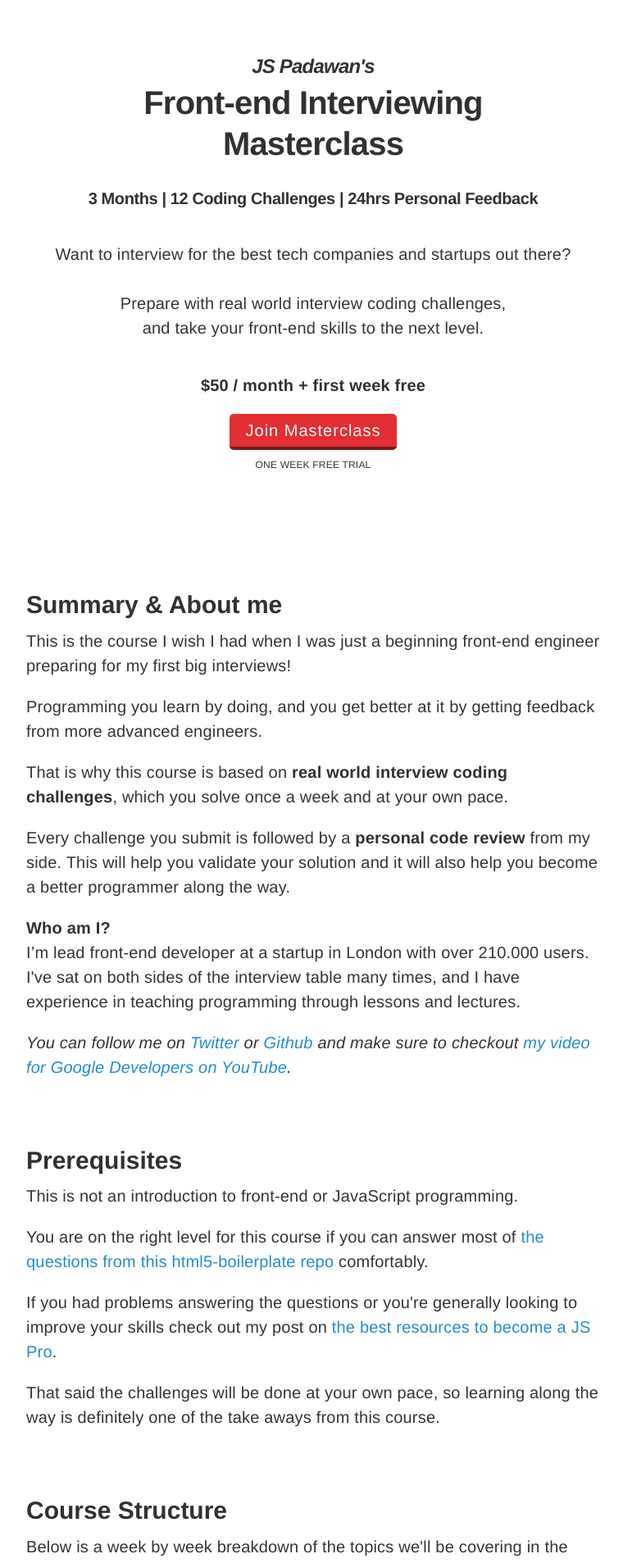
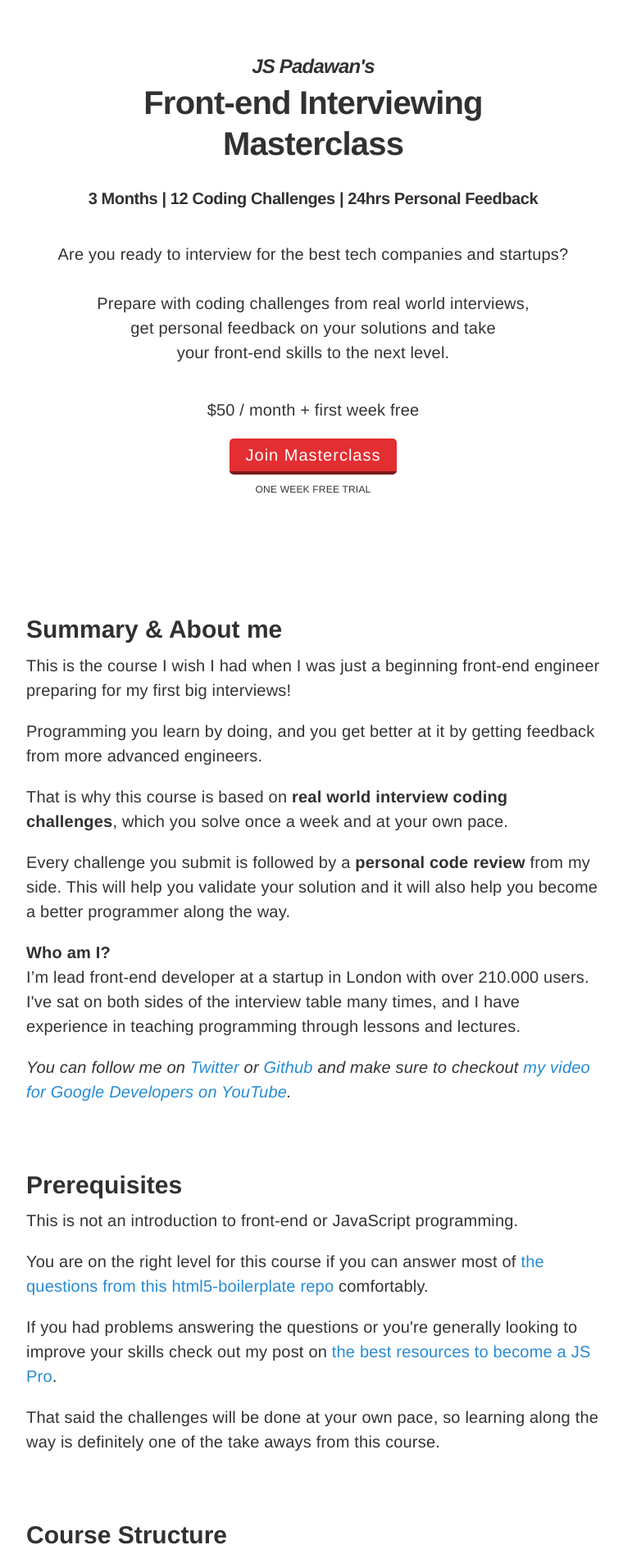
Before and after one commit to stefanRitter/jsblog, a Jekyll site: the page built from index.html, in a window 1280 px wide. Shown: the top 1907 px of the page at 82% size, without its empty margins (258-1018 px from the left). Built offline with Jekyll 4.4.1, drawn with Linux system fonts in a browser that asks for light colours; the list of posts is cut into pages by our own code; some of the changed text lies outside the part shown.

Commit message:
copy change

```diff
--- a/_sass/form.sass
+++ b/_sass/form.sass
@@ -1,6 +1,7 @@
 form.form
+  display: block
   width: 300px
-  margin: auto
+  margin: 2em auto
   text-align: left
 
   input,
--- a/index.html
+++ b/index.html
@@ -8,17 +8,18 @@ title: Home
   <h4>3 Months | 12 Coding Challenges | 24hrs Personal Feedback</h4>
 
   <p class="margin-top margin-bottom padding">
-    Want to interview for the best tech companies
-    and startups out there?
+    Are you ready to interview for the best tech companies and startups?
     <br>
     <br>
-    Prepare with real world interview coding challenges,
+    Prepare with coding challenges from real world interviews,
     <br>
-    and take your front-end skills to the next level.
+    get personal feedback on your solutions and take
+    <br>
+    your front-end skills to the next level.
   </p>
 
-  <p class="margin-top">
-    <strong>$50 / month + first week free</strong>
+  <p>
+    $50 / month + first week free
     <br>
     <a href="/join" class="button red margin-top">Join Masterclass</a>
     <br>
--- a/success.html
+++ b/success.html
@@ -13,6 +13,8 @@ title: Confirm
     You should have your first coding challenge
     <br>
     in your inbox within the next 15 minutes.
+    <br>
+    Please also check your spam folder just in case.
   </h4>
 
 </div>
```
Also changed, not shown: _posts/2015-05-13-javascript-resources.md (+2 -2 lines).
